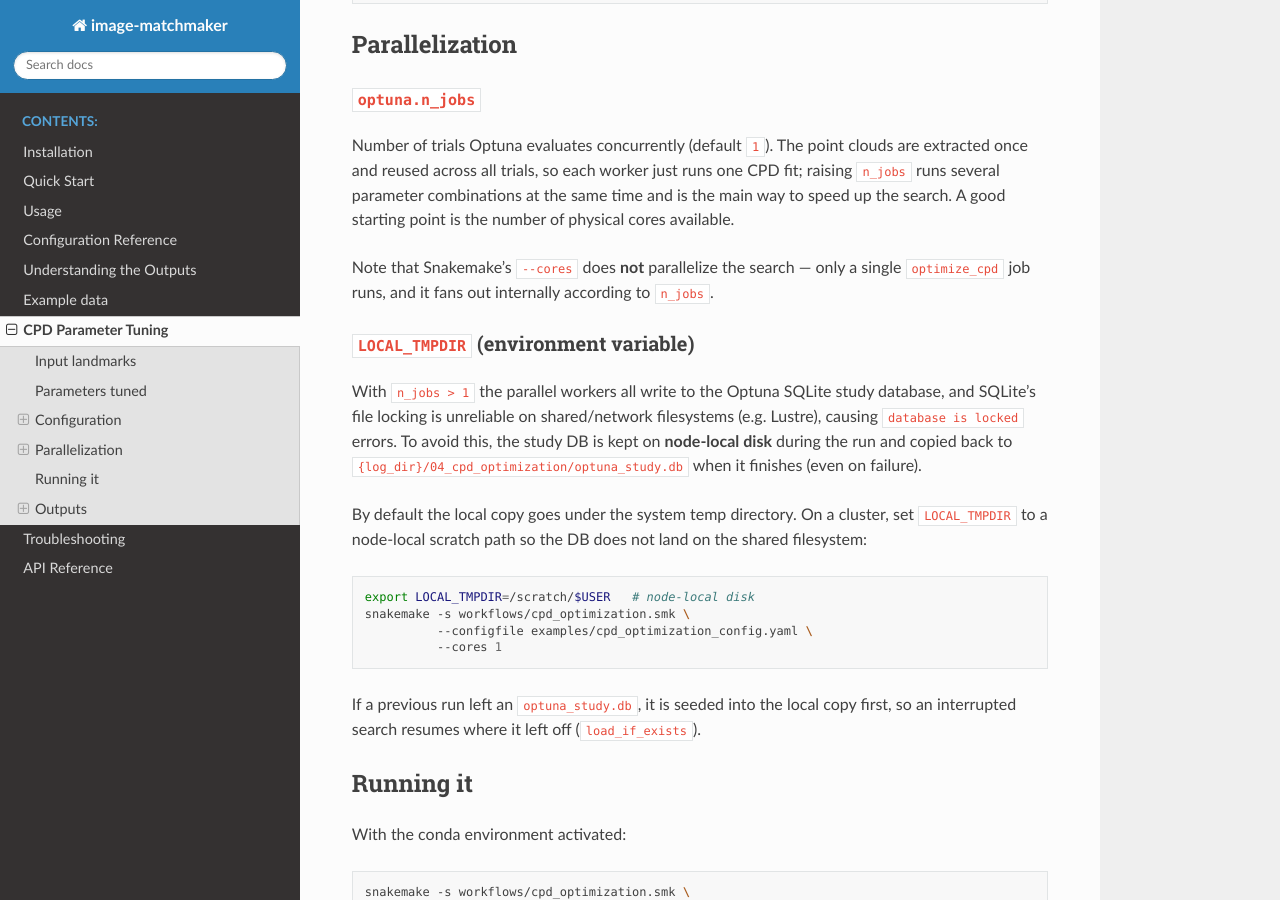
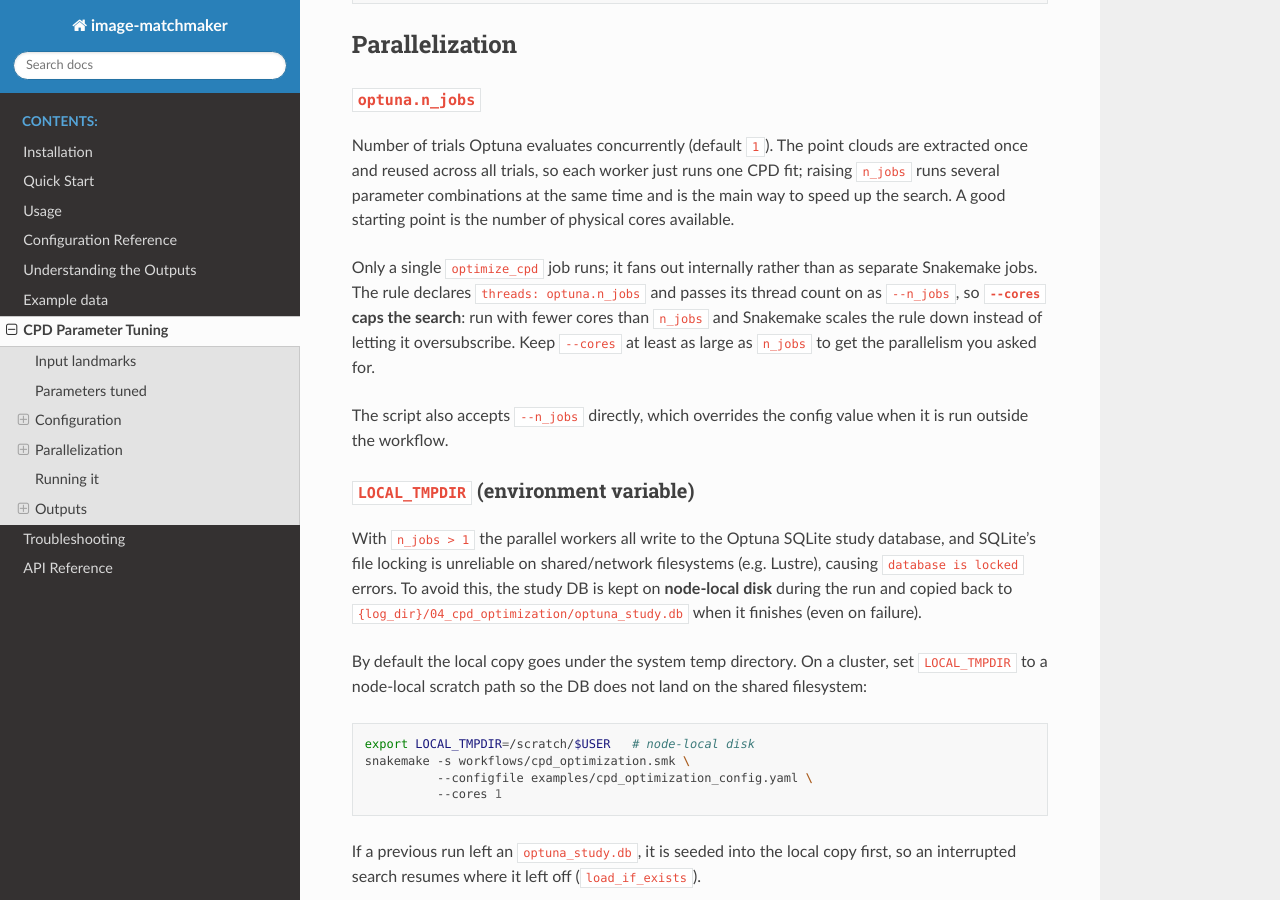
Before and after one commit to kreshuklab/image-matchmaker, a Sphinx documentation site: the page built from docs/source/cpd_tuning.md, in a window 1280 px wide and 900 px high, scrolled down 2485 px. Built offline with Sphinx 7.4.7 and the Read the Docs theme 3.1.0, drawn with Linux system fonts in a browser that asks for light colours.

Commit message:
wire cores and n_jobs

```diff
--- a/docs/source/cpd_tuning.md
+++ b/docs/source/cpd_tuning.md
@@ -128,8 +128,14 @@ raising `n_jobs` runs several parameter combinations at the same time and is the
 way to speed up the search. A good starting point is the number of physical cores
 available.
 
-Note that Snakemake's `--cores` does **not** parallelize the search — only a single
-`optimize_cpd` job runs, and it fans out internally according to `n_jobs`.
+Only a single `optimize_cpd` job runs; it fans out internally rather than as separate
+Snakemake jobs. The rule declares `threads: optuna.n_jobs` and passes its thread count on as
+`--n_jobs`, so **`--cores` caps the search**: run with fewer cores than `n_jobs` and Snakemake
+scales the rule down instead of letting it oversubscribe. Keep `--cores` at least as large as
+`n_jobs` to get the parallelism you asked for.
+
+The script also accepts `--n_jobs` directly, which overrides the config value when it is run
+outside the workflow.
 
 ### `LOCAL_TMPDIR` (environment variable)
 
```
Also changed, not shown: 2 other files.
